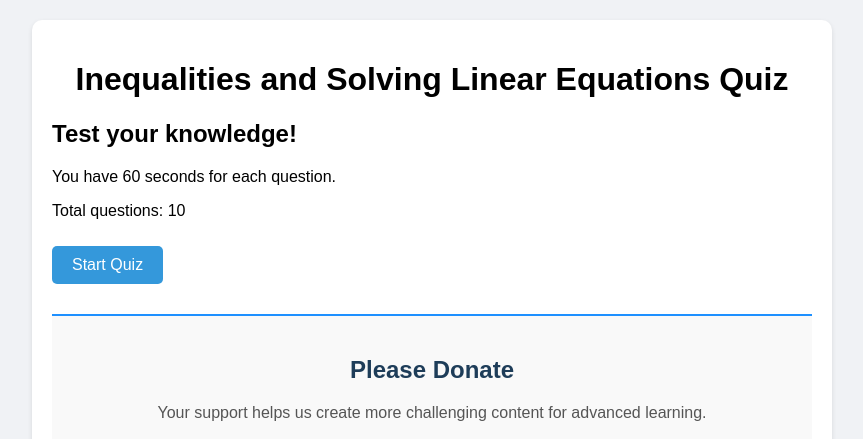
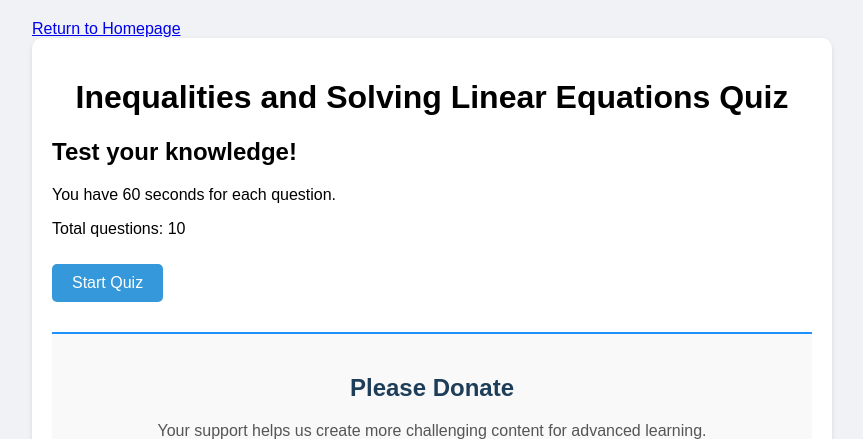
Before and after one commit to Mathquiz101/mathquiz4, a plain HTML site: page index.html in a window 1280 px wide. Shown: the top 439 px of the page, without its empty margins (208-1071 px from the left). Drawn offline with Linux system fonts and the light colour scheme.

Commit message:
Update index.html

```diff
--- a/index.html
+++ b/index.html
@@ -7,6 +7,11 @@
     <link rel="stylesheet" href="styles.css">
 </head>
 <body>
+    <!-- Navigation -->
+    <nav>
+        <a href="https://waecmathsuccess.github.io/Waecmathsuccess/" class="return-home-btn">Return to Homepage</a>
+    </nav>
+
     <div class="quiz-container">
         <h1 style="text-align: center;">Inequalities and Solving Linear Equations Quiz</h1>
         <div id="start-screen">
```
